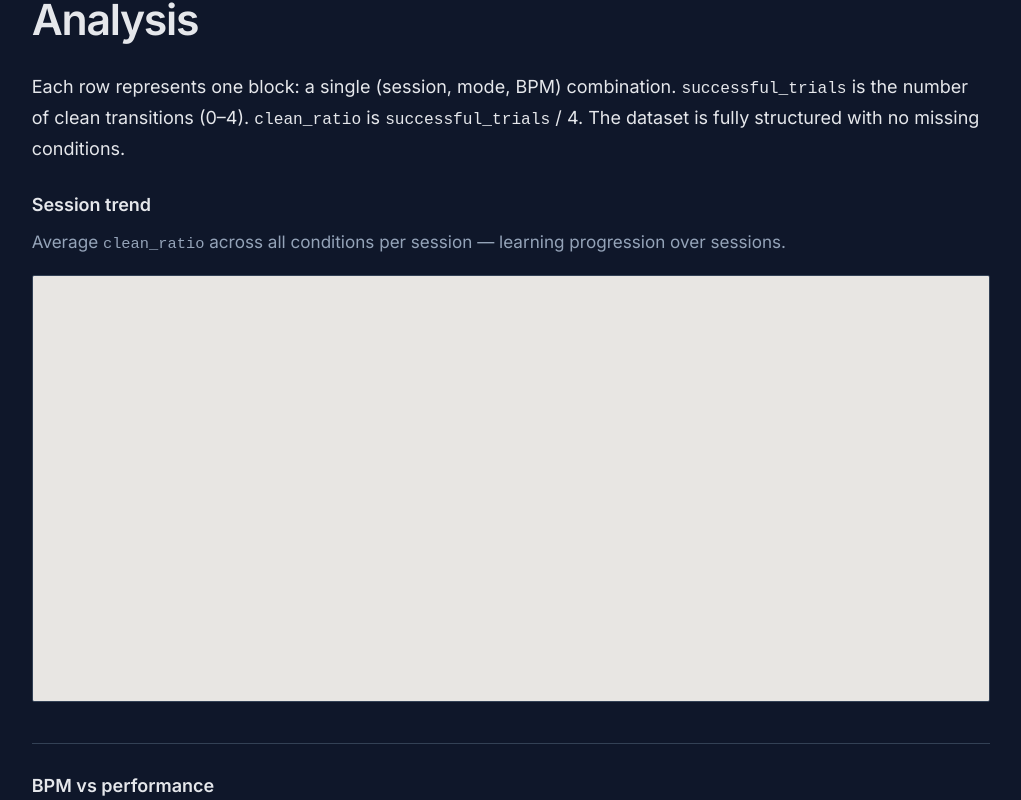
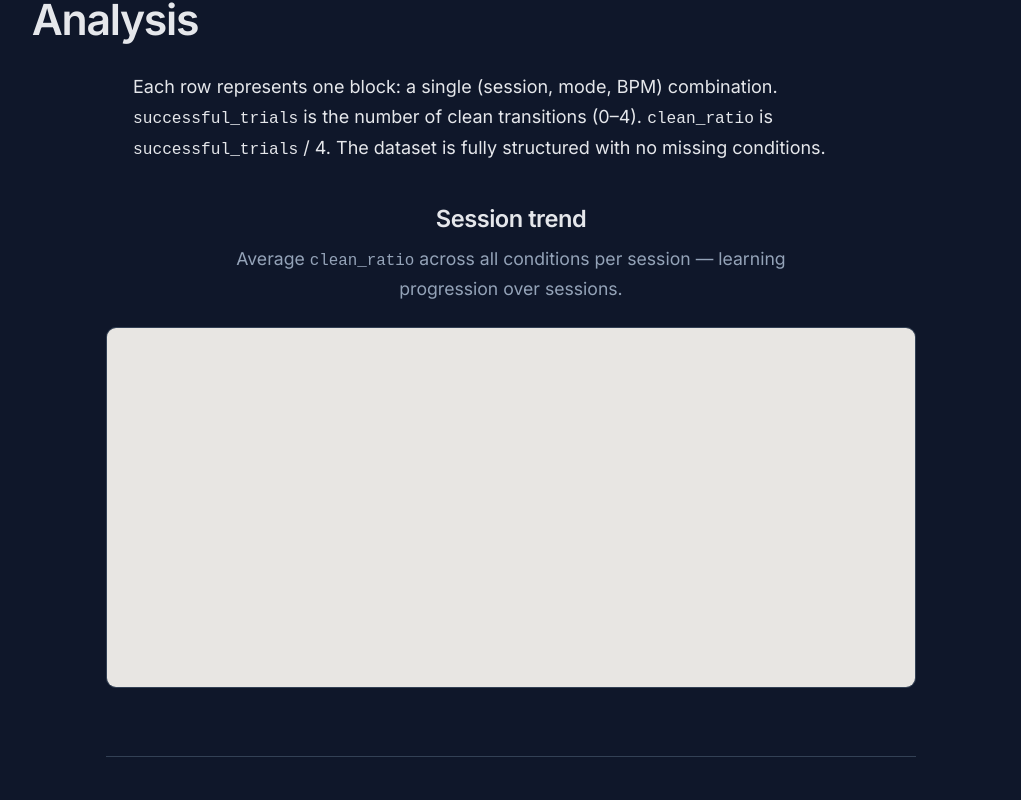
Before and after one commit to rishav-basnet/Guitar-Learning-Research-Website, a React (Vite) app: page / in a window 1280 px wide. Shown: the part 2029-2829 px from the top of the page, without its empty margins (129-1150 px from the left). Built offline with nearby package versions, Linux system fonts and the light colour scheme.

Commit message:
Improve graph layout

```diff
--- a/src/App.css
+++ b/src/App.css
@@ -142,17 +142,28 @@
   text-decoration-thickness: 2px;
 }
 
+.section--analysis .section__body > .analysis-intro {
+  text-align: left;
+  max-width: 42rem;
+  margin-left: auto;
+  margin-right: auto;
+}
+
 .analysis-blocks {
   display: flex;
   flex-direction: column;
-  gap: 2.25rem;
-  margin-top: 1.5rem;
+  align-items: center;
+  gap: 3.75rem;
+  margin-top: 2.25rem;
 }
 
 .analysis-figure {
   margin: 0;
-  padding: 1.5rem 0 0;
+  width: 100%;
+  max-width: 45rem;
+  padding: 2.25rem 0 0;
   border-top: 1px solid var(--border);
+  text-align: center;
 }
 
 .analysis-figure:first-child {
@@ -160,23 +171,28 @@
   border-top: none;
 }
 
-.analysis-block__title {
-  margin: 0 0 0.5rem;
-  font-size: 1rem;
+.graph-title {
+  margin: 0 0 0.65rem;
+  font-size: 1.3125rem;
   font-weight: 600;
+  line-height: 1.25;
+  letter-spacing: -0.02em;
+  color: var(--text);
 }
 
 .analysis-block__text {
-  margin: 0 0 1rem;
+  margin: 0 auto 1.35rem;
+  max-width: 36rem;
   color: var(--text-muted);
-  font-size: 0.95rem;
-  line-height: 1.55;
+  font-size: 0.98rem;
+  line-height: 1.6;
 }
 
 .analysis-figure__frame {
-  margin: 0;
+  margin: 0 auto;
+  max-width: 45rem;
   border: 1px solid var(--border);
-  border-radius: 2px;
+  border-radius: 10px;
   background: var(--surface);
   overflow: hidden;
 }
--- a/src/components/Analysis.jsx
+++ b/src/components/Analysis.jsx
@@ -2,8 +2,8 @@ import Section from './Section'
 
 export default function Analysis() {
   return (
-    <Section id="analysis" title="Analysis">
-      <p>
+    <Section id="analysis" title="Analysis" className="section--analysis">
+      <p className="analysis-intro">
         Each row represents one block: a single (session, mode, BPM)
         combination. <span className="term">successful_trials</span> is the
         number of clean transitions (0–4). <span className="term">clean_ratio</span>{' '}
@@ -12,7 +12,7 @@ export default function Analysis() {
       </p>
       <div className="analysis-blocks">
         <figure className="analysis-figure">
-          <h3 className="analysis-block__title">Session trend</h3>
+          <h3 className="graph-title">Session trend</h3>
           <p className="analysis-block__text">
             Average <span className="term">clean_ratio</span> across all
             conditions per session — learning progression over sessions.
@@ -28,7 +28,7 @@ export default function Analysis() {
           </div>
         </figure>
         <figure className="analysis-figure">
-          <h3 className="analysis-block__title">BPM vs performance</h3>
+          <h3 className="graph-title">BPM vs performance</h3>
           <p className="analysis-block__text">
             How tempo and difficulty (mode) affect performance.
           </p>
@@ -43,9 +43,7 @@ export default function Analysis() {
           </div>
         </figure>
         <figure className="analysis-figure">
-          <h3 className="analysis-block__title">
-            Threshold (≥ 0.75)
-          </h3>
+          <h3 className="graph-title">Threshold (≥ 0.75)</h3>
           <p className="analysis-block__text">
             Highest BPM where performance remains mostly clean: max BPM where{' '}
             <span className="term">clean_ratio</span> ≥ 0.75.
```
